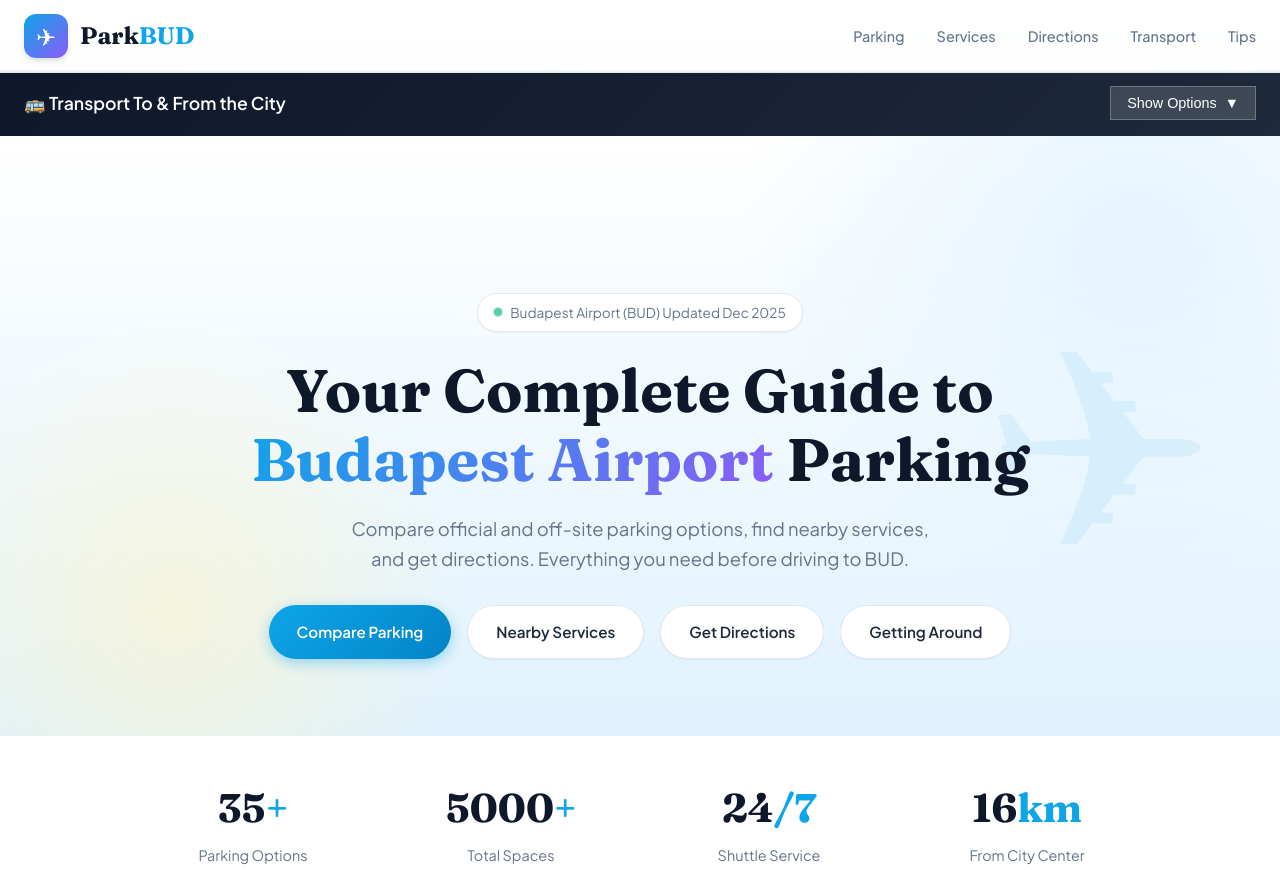
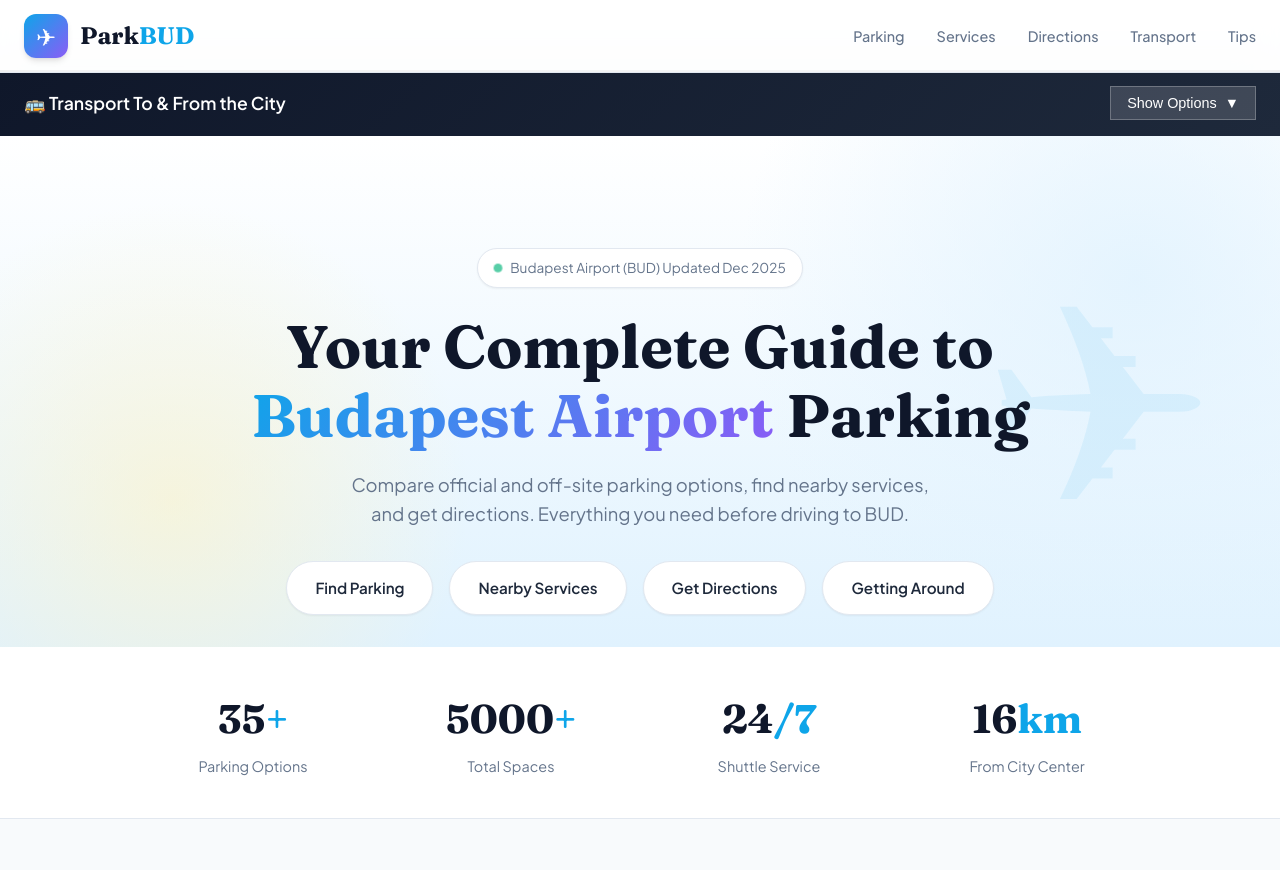
Before and after one commit to Dremoxt/parkbud, a plain HTML site: page index.html in a window 1280 px wide. Shown: the top 870 px of the page. Drawn offline with Linux system fonts and the light colour scheme.

Commit message:
Update index.html

```diff
--- a/index.html
+++ b/index.html
@@ -571,7 +571,7 @@
 
         /* Hero Section */
         .hero {
-            min-height: 75vh;
+            min-height: 50vh;
             display: flex;
             align-items: center;
             position: relative;
@@ -623,7 +623,7 @@
             position: relative;
             z-index: 2;
             text-align: center;
-            padding: 4rem 1.5rem;
+            padding: 2rem 1.5rem;
             max-width: 900px;
             margin: 0 auto;
         }
@@ -1758,7 +1758,7 @@
             <h1>Your Complete Guide to <span class="highlight">Budapest Airport</span> Parking</h1>
             <p>Compare official and off-site parking options, find nearby services, and get directions. Everything you need before driving to BUD.</p>
             <div class="hero-buttons">
-                <a href="#parking" class="btn btn-primary">Compare Parking</a>
+                <a href="#parking" class="btn btn-secondary">Find Parking</a>
                 <a href="#services" class="btn btn-secondary">Nearby Services</a>
                 <a href="#directions" class="btn btn-secondary">Get Directions</a>
                 <a href="#transport" class="btn btn-secondary">Getting Around</a>
```
